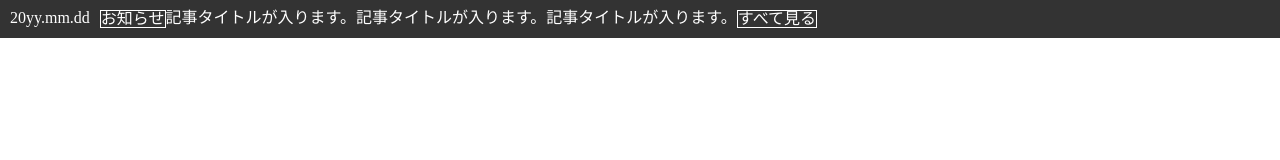
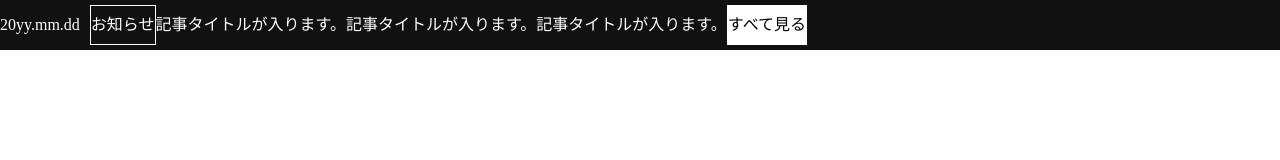
Before and after one commit to hidekiw1971/c-article-001, a website: page index.html in a window 1280 px wide. Drawn offline with nearby package versions, Linux system fonts and the light colour scheme.

Commit message:
擬似要素（アンダーライン、スワイプ）以外完成

```diff
--- a/index.html
+++ b/index.html
@@ -26,15 +26,24 @@
 </head>
 
 <body>
-
-  <div class="article article__mdfy">
-    <div class="article__inner article__inner_mdfy">
-      <time class="article__time article__time_mdfy" datetime="20yy-mm-dd">20yy.mm.dd</time>
-      <div class="article__topix article__topix_mdfy">お知らせ</div>
+  <!-- copy start -->
+  <div class="article article__layout">
+    <div class="article__inner article__inner--layout">
+      <time class="article__time article__time--layout" datetime="20yy-mm-dd">20yy.mm.dd</time>
+      <div class="article__topix article__topix--layout">
+        <div class="article__topix--inner article__topix--inner-layout">
+          <p>お知らせ</p>
+        </div>
+      </div>
     </div>
-    <div class="article__title article__title_mdfy">記事タイトルが入ります。記事タイトルが入ります。記事タイトルが入ります。</div>
-    <div class="article__more article__more_mdfy">すべて見る</div>
+    <div class="article__title article__title--layout">記事タイトルが入ります。記事タイトルが入ります。記事タイトルが入ります。</div>
+    <div class="article__more article__more--layout">
+      <div class="article__more--inner article__more--inner-layout">
+        <p>すべて見る</p>
+      </div>
+    </div>
   </div>
+  <!-- copy end -->
 
 </body>
 
--- a/src/sass/module/article/_article.scss
+++ b/src/sass/module/article/_article.scss
@@ -4,10 +4,12 @@
 // pc size 1440px -> xl
 
 .article {
+  // font
   font-family: "游ゴシック";
   font-size: rem(16);
   font-weight: $regular;
-  background: #333;
+  // decoration
+  background: #111;
   color: #fff;
 
   @include mq(md) {
--- /dev/null
+++ b/src/sass/module/article/_article__layout.scss
@@ -0,0 +1,19 @@
+@use "global" as *;
+// sp size 375px -> sp
+// tb size 768px -> md
+// pc size 1440px -> xl
+
+.article__layout {
+  // size
+  min-width: rem(375);
+  width: 100%;
+  min-height: rem(50);
+  height: 100%;
+  letter-spacing: rem(0);
+  line-height: 1;
+  @include mq(md) {
+  }
+
+  @include mq(xl) {
+  }
+}
--- a/src/sass/module/article/article__more/_article__more_mdfy.scss
+++ b/src/sass/module/article/article__inner/_article__inner--layout.scss
@@ -3,11 +3,11 @@
 // tb size 768px -> md
 // pc size 1440px -> xl
 
-.article__more_mdfy {
-  display: block;
+.article__inner--layout {
+  margin-bottom: rem(10);
 
   @include mq(md) {
-    display: inline-block;
+    margin-bottom: rem(0);
   }
 
   @include mq(xl) {
--- /dev/null
+++ b/src/sass/module/article/article__more/_article__more--inner-layout.scss
@@ -0,0 +1,10 @@
+@use "global" as *;
+.article__more--inner-layout {
+  // size
+  max-height: rem(40);
+  height: 100%;
+  @include mq(md) {
+  }
+  @include mq(xl) {
+  }
+}
--- /dev/null
+++ b/src/sass/module/article/article__more/_article__more--inner.scss
@@ -0,0 +1,16 @@
+@use "global" as *;
+.article__more--inner {
+  // font
+  color: #000;
+  // ajust
+  display: flex;
+  justify-content: center;
+  align-items: center;
+  //decoration
+  border: 1px solid #fff;
+  background-color: #fff;
+  @include mq(md) {
+  }
+  @include mq(xl) {
+  }
+}
--- a/src/sass/module/article/article__inner/_article__inner_mdfy.scss
+++ b/src/sass/module/article/article__more/_article__more--layout.scss
@@ -3,11 +3,11 @@
 // tb size 768px -> md
 // pc size 1440px -> xl
 
-.article__inner_mdfy {
-  margin-bottom: rem(10);
+.article__more--layout {
+  display: block;
 
   @include mq(md) {
-    margin-bottom: rem(0);
+    display: inline-block;
   }
 
   @include mq(xl) {
--- a/src/sass/module/article/article__more/_article__more.scss
+++ b/src/sass/module/article/article__more/_article__more.scss
@@ -4,9 +4,10 @@
 // pc size 1440px -> xl
 
 .article__more {
-  text-align: center;
-  border: 1px solid #fff;
-
+  // ajust
+  display: flex;
+  justify-content: center;
+  align-items: center;
   @include mq(md) {
   }
 
--- a/src/sass/module/article/article__topix/_article__topix_mdfy.scss
+++ b/src/sass/module/article/article__time/_article__time--layout.scss
@@ -3,7 +3,9 @@
 // tb size 768px -> md
 // pc size 1440px -> xl
 
-.article__topix_mdfy {
+.article__time--layout {
+  margin-right: rem(10);
+
   @include mq(md) {
   }
 
--- a/src/sass/module/article/article__time/_article__time_mdfy.scss
+++ /dev/null
@@ -1,14 +0,0 @@
-@use "global" as *;
-// sp size 375px -> sp
-// tb size 768px -> md
-// pc size 1440px -> xl
-
-.article__time_mdfy {
-  margin-right: rem(10);
-
-  @include mq(md) {
-  }
-
-  @include mq(xl) {
-  }
-}
--- a/src/sass/module/article/_article__mdfy.scss
+++ b/src/sass/module/article/article__title/_article__title--layout.scss
@@ -3,14 +3,11 @@
 // tb size 768px -> md
 // pc size 1440px -> xl
 
-.article__mdfy {
-  min-width: rem(375);
-  width: 100%;
-  letter-spacing: rem(0);
-  line-height: 1;
-  padding: rem(10) rem(10);
+.article__title--layout {
+  margin-bottom: rem(10);
 
   @include mq(md) {
+    margin-bottom: rem(0);
   }
 
   @include mq(xl) {
--- a/src/sass/module/article/article__title/_article__title.scss
+++ b/src/sass/module/article/article__title/_article__title.scss
@@ -4,6 +4,10 @@
 // pc size 1440px -> xl
 
 .article__title {
+  // ajust
+  display: flex;
+  justify-content: center;
+  align-items: center;
   @include mq(md) {
   }
 
--- /dev/null
+++ b/src/sass/module/article/article__topix/_article__topix--inner-layout.scss
@@ -0,0 +1,10 @@
+@use "global" as *;
+.article__topix--inner-layout {
+  // size
+  max-height: rem(40);
+  height: 100%;
+  @include mq(md) {
+  }
+  @include mq(xl) {
+  }
+}
--- /dev/null
+++ b/src/sass/module/article/article__topix/_article__topix--inner.scss
@@ -0,0 +1,13 @@
+@use "global" as *;
+.article__topix--inner {
+  // decoration
+  border: 1px solid #fff;
+  // ajust
+  display: flex;
+  justify-content: center;
+  align-items: center;
+  @include mq(md) {
+  }
+  @include mq(xl) {
+  }
+}
--- a/src/sass/module/article/article__title/_article__title_mdfy.scss
+++ b/src/sass/module/article/article__topix/_article__topix--layout.scss
@@ -3,11 +3,8 @@
 // tb size 768px -> md
 // pc size 1440px -> xl
 
-.article__title_mdfy {
-  margin-bottom: rem(10);
-
+.article__topix--layout {
   @include mq(md) {
-    margin-bottom: rem(0);
   }
 
   @include mq(xl) {
--- a/src/sass/module/article/article__topix/_article__topix.scss
+++ b/src/sass/module/article/article__topix/_article__topix.scss
@@ -4,10 +4,10 @@
 // pc size 1440px -> xl
 
 .article__topix {
-  text-align: center;
-  border: 1px solid #fff;
-  display: inline-block;
-
+  // ajust
+  display: flex;
+  justify-content: center;
+  align-items: center;
   @include mq(md) {
   }
 
```
Also changed, not shown: css/styles.css, 1 other file.
